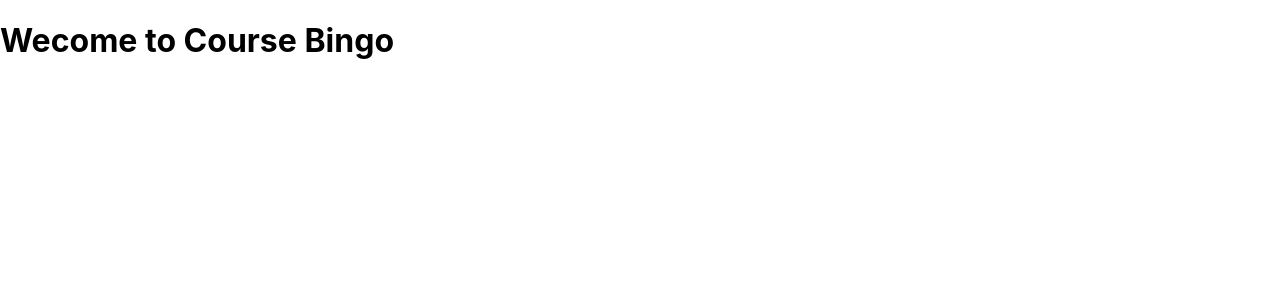
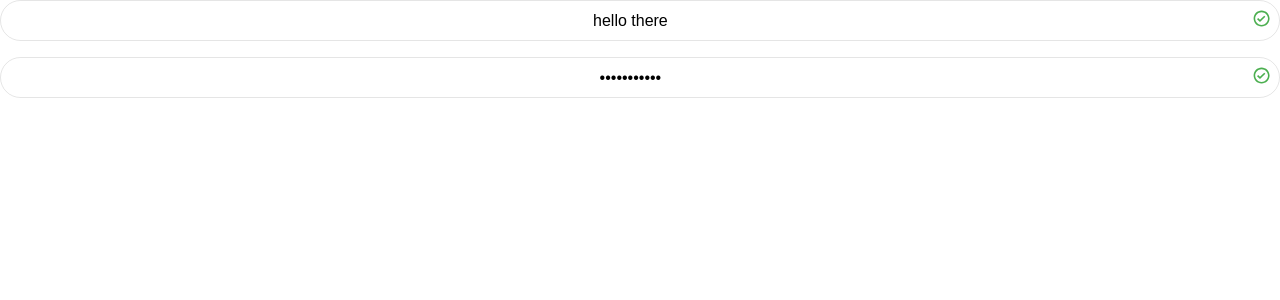
Before and after one commit to barackm/course-bingo, a React (Create React App) app: page / in a window 1280 px wide. Shown: the top 300 px of the page. Built offline with nearby package versions, Linux system fonts and the light colour scheme.

Commit message:
Finish the input form styling

```diff
--- a/package.json
+++ b/package.json
@@ -8,6 +8,7 @@
     "@testing-library/user-event": "^12.8.3",
     "axios": "^0.21.1",
     "lodash": "^4.17.21",
+    "prop-types": "^15.7.2",
     "react": "^17.0.2",
     "react-dom": "^17.0.2",
     "react-icons": "^4.2.0",
--- /dev/null
+++ b/src/assets/css/inputs.css
@@ -0,0 +1,36 @@
+input {
+  border: none;
+}
+
+.auth-text-input-main-wrapper {
+  border: var(--border-width) solid var(--border-light);
+  border-radius: var(--input-border-radius);
+  padding: var(--input-padding);
+  margin-bottom: 1rem;
+}
+
+.auth-text-input-main-wrapper .input-container input {
+  outline: none;
+  font-size: var(--input-font-size);
+}
+
+.auth-text-input-main-wrapper .input-container input::placeholder {
+  text-align: center;
+}
+
+.auth-text-input-main-wrapper:focus-within {
+  border-color: var(--primary);
+}
+
+.auth-text-input-main-wrapper.error {
+  border-color: var(--primary);
+}
+
+.auth-input-icon {
+  font-size: var(--input-icon-size);
+  color: var(--success);
+}
+
+.auth-input-icon.error {
+  color: var(--primary);
+}
--- a/src/assets/css/main.css
+++ b/src/assets/css/main.css
@@ -2,7 +2,7 @@
   --dark: #333;
   --black: #111;
   --white: #fff;
-  --primary: #fbe0dc;
+  --primary: #ff7300;
   --light-weight: 400;
   --dark-light-color: rgb(61, 61, 61);
   --light-color: rgb(187, 187, 187);
@@ -13,6 +13,14 @@
   --tablet: 768px;
   --desktop: 1200px;
   --mobile: 480px;
+  --border: 1px solid rgba(0, 0, 0, 0.1);
+  --border-width: 0.12rem;
+  --border-light: rgba(0, 0, 0, 0.1);
+  --input-border-radius: 3rem;
+  --input-padding: 0.5rem;
+  --input-font-size: 1rem;
+  --input-icon-size: 1.2rem;
+  --success: #4caf50;
 }
 
 body {
--- a/src/components/App.js
+++ b/src/components/App.js
@@ -1,9 +1,21 @@
+import AuthTextInput from './common/AuthTextInput';
+
 function App() {
   return (
     <div className="App">
-      <header className="App-header">
-        <h1>Wecome to Course Bingo</h1>
-      </header>
+      <AuthTextInput
+        onChange={() => {}}
+        placeholder="Email"
+        value="hello there"
+        name="email"
+      />
+      <AuthTextInput
+        placeholder="Password"
+        value="hello there"
+        type="password"
+        name="password"
+        onChange={() => {}}
+      />
     </div>
   );
 }
--- /dev/null
+++ b/src/components/common/AuthTextInput.jsx
@@ -0,0 +1,58 @@
+import React from 'react';
+import PropTypes from 'prop-types';
+import { IconContext } from 'react-icons';
+import { BiErrorCircle, BiCheckCircle } from 'react-icons/bi';
+
+const AuthTextInput = (props) => {
+  const {
+    error, placeholder, type, value, onChange, name,
+  } = props;
+  return (
+    <div
+      className={
+        error
+          ? 'auth-text-input-main-wrapper d-flex flex-center error'
+          : 'auth-text-input-main-wrapper d-flex flex-center'
+      }
+    >
+      <div className="input-container flex-unit d-flex flex-center">
+        <input
+          type={type}
+          value={value}
+          name={name}
+          placeholder={placeholder}
+          onChange={onChange}
+          className="d-flex flex-unit flex-center text-center"
+        />
+      </div>
+      {value.trim().length > 0 && (
+        <div className="validation-icon-wrapper">
+          <IconContext.Provider
+            value={{
+              className: error ? 'auth-input-icon error' : 'auth-input-icon',
+            }}
+          >
+            {error ? <BiErrorCircle /> : <BiCheckCircle />}
+          </IconContext.Provider>
+        </div>
+      )}
+    </div>
+  );
+};
+
+AuthTextInput.defaultProps = {
+  error: false,
+  placeholder: '',
+  type: 'text',
+  value: '',
+};
+
+AuthTextInput.propTypes = {
+  error: PropTypes.bool,
+  placeholder: PropTypes.string,
+  type: PropTypes.string,
+  value: PropTypes.string,
+  name: PropTypes.string.isRequired,
+  onChange: PropTypes.func.isRequired,
+};
+export default AuthTextInput;
--- a/src/index.js
+++ b/src/index.js
@@ -1,7 +1,10 @@
 import React from 'react';
 import ReactDOM from 'react-dom';
+import App from './components/App';
+
+import './assets/css/main.css';
 import './index.css';
-import App from './components/App';
+import './assets/css/inputs.css';
 
 ReactDOM.render(
   <React.StrictMode>
```
Also changed, not shown: 1 other file (tests, documents, lock files or other folders).
